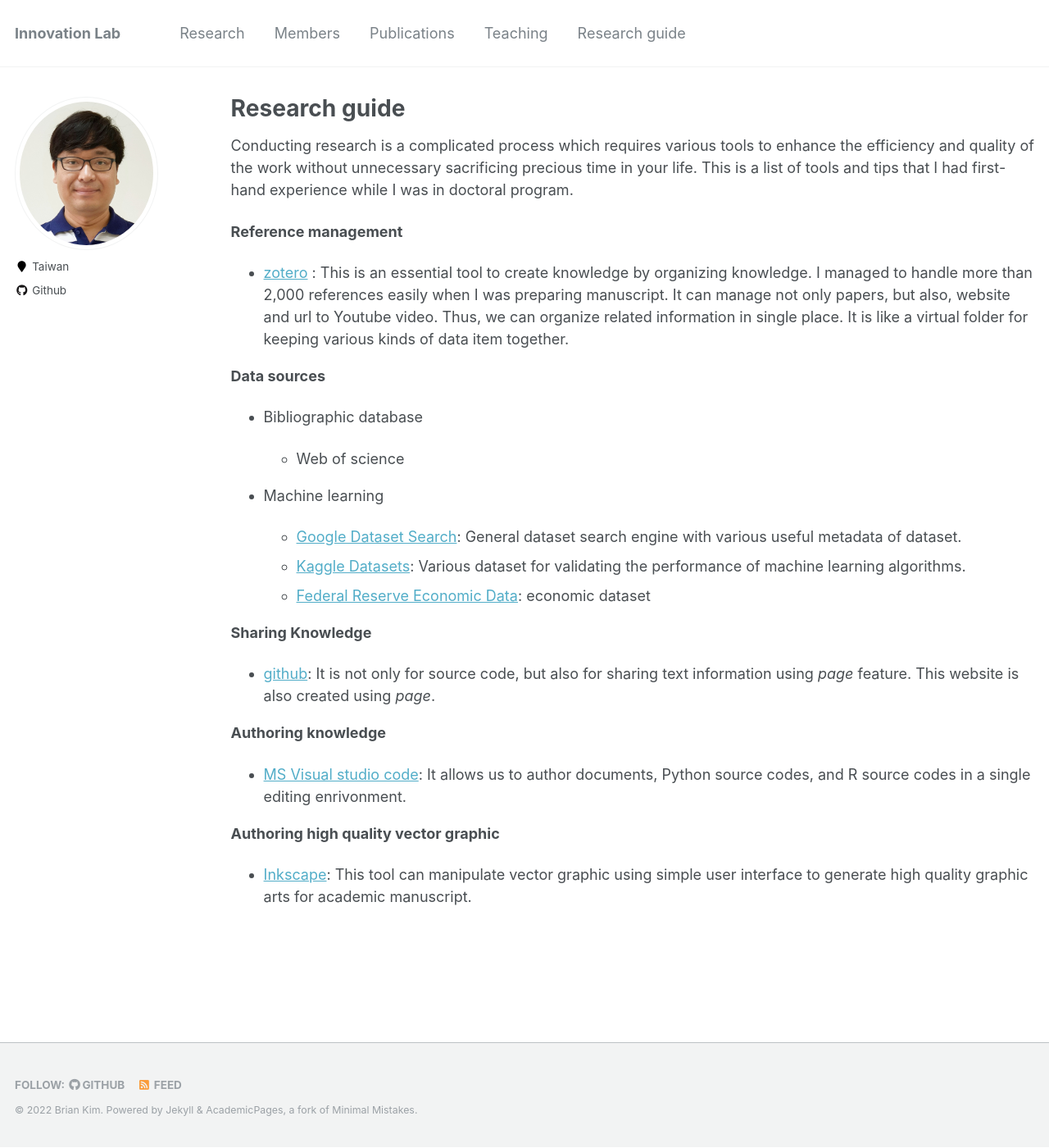
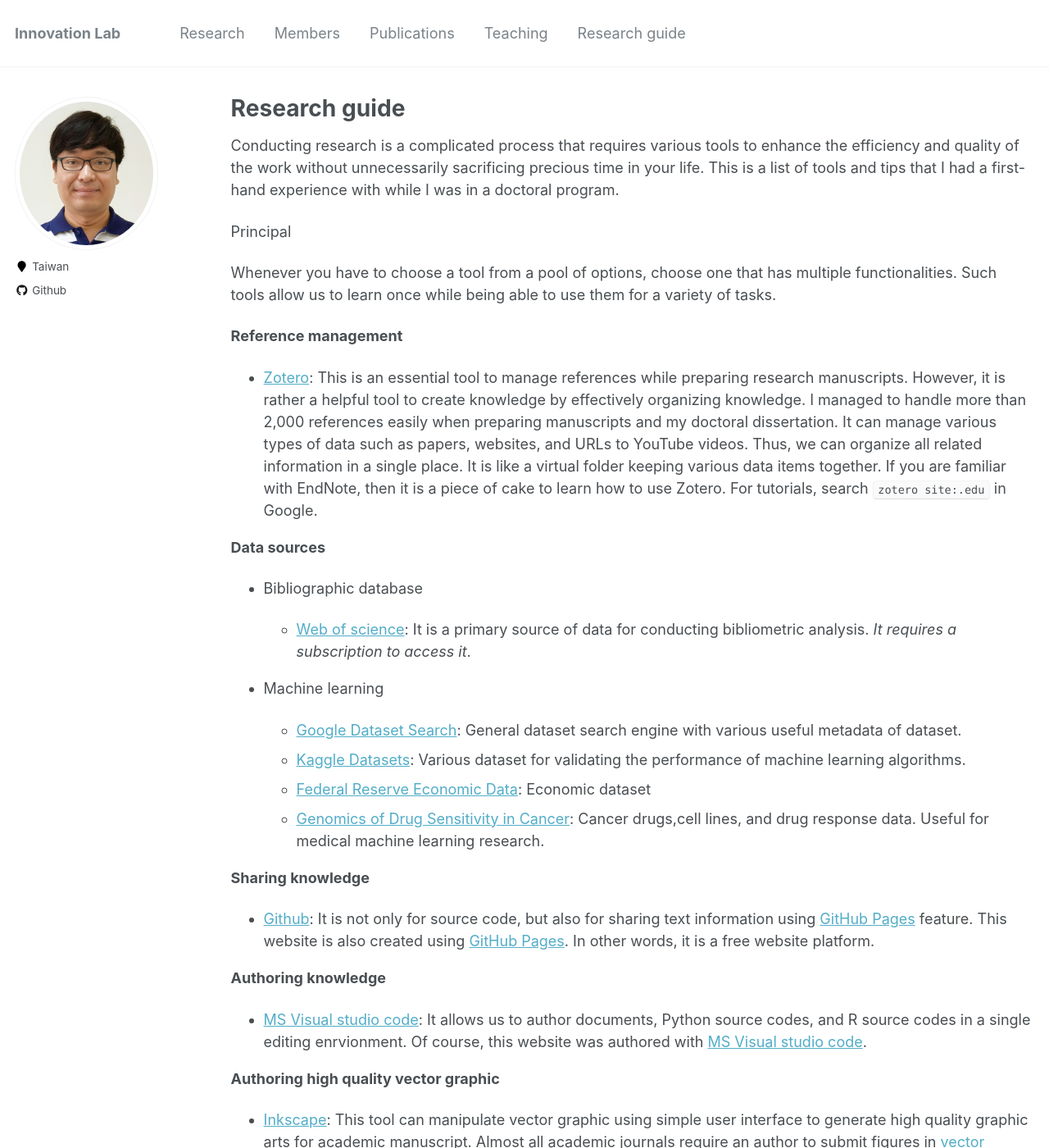
Before and after one commit to thugmba/innovationlab, a Jekyll site: the page built from _pages/guide.md, in a window 1280 px wide and 1400 px high. Shown: the whole window at 82% size. Built offline with Jekyll 4.4.1, drawn with Linux system fonts in a browser that asks for light colours; some of the changed text lies outside the part shown.

Commit message:
fix guide

```diff
--- a/_pages/guide.md
+++ b/_pages/guide.md
@@ -5,32 +5,37 @@ permalink: /guide/
 author_profile: true
 ---
 
-Conducting research is a complicated process which requires various tools to enhance the efficiency and quality of the work without unnecessary sacrificing precious time in your life. This is a list of tools and tips that I had first-hand experience while I was in doctoral program.
+Conducting research is a complicated process that requires various tools to enhance the efficiency and quality of the work without unnecessarily sacrificing precious time in your life. This is a list of tools and tips that I had a first-hand experience with while I was in a doctoral program.
+
+Principal
+
+Whenever you have to choose a tool from a pool of options, choose one that has multiple functionalities. Such tools allow us to learn once while being able to use them for a variety of tasks.
 
 __Reference management__
 
-- [zotero](https://www.zotero.org/) : This is an essential tool to create knowledge by organizing knowledge. I managed to handle more than 2,000 references easily when I was preparing manuscript. It can manage not only papers, but also, website and url to Youtube video. Thus, we can organize related information in single place. It is like a virtual folder for keeping various kinds of data item together.
+- [Zotero](https://www.zotero.org/): This is an essential tool to manage references while preparing research manuscripts. However, it is rather a helpful tool to create knowledge by effectively organizing knowledge. I managed to handle more than 2,000 references easily when preparing manuscripts and my doctoral dissertation. It can manage various types of data such as papers, websites, and URLs to YouTube videos. Thus, we can organize all related information in a single place. It is like a virtual folder keeping various data items together. If you are familiar with EndNote, then it is a piece of cake to learn how to use Zotero. For tutorials, search `zotero site:.edu` in Google.
 
 __Data sources__
 
 - Bibliographic database
 
-  - Web of science
+  - [Web of science](https://www.webofscience.com/): It is a primary source of data for conducting bibliometric analysis. _It requires a subscription to access it_.
 
 - Machine learning
 
   - [Google Dataset Search](https://datasetsearch.research.google.com/): General dataset search engine with various useful metadata of dataset.
   - [Kaggle Datasets](https://www.kaggle.com/datasets): Various dataset for validating the performance of machine learning algorithms.
-  - [Federal Reserve Economic Data](https://fred.stlouisfed.org/): economic dataset
+  - [Federal Reserve Economic Data](https://fred.stlouisfed.org/): Economic dataset
+  - [Genomics of Drug Sensitivity in Cancer](https://www.cancerrxgene.org/): Cancer drugs,cell lines, and drug response data. Useful for medical machine learning research.
 
-__Sharing Knowledge__
+__Sharing knowledge__
 
-- [github](https://github.com/): It is not only for source code, but also for sharing text information using _page_ feature. This website is also created using _page_.
+- [Github](https://github.com/): It is not only for source code, but also for sharing text information using [GitHub Pages](https://pages.github.com/) feature. This website is also created using [GitHub Pages](https://pages.github.com/). In other words, it is a free website platform.
 
 __Authoring knowledge__
 
-- [MS Visual studio code](https://code.visualstudio.com/): It allows us to author documents, Python source codes, and R source codes in a single editing enrivonment.
+- [MS Visual studio code](https://code.visualstudio.com/): It allows us to author documents, Python source codes, and R source codes in a single editing enrvionment. Of course, this website was authored with [MS Visual studio code](https://code.visualstudio.com/).
 
 __Authoring high quality vector graphic__
 
-- [Inkscape](https://inkscape.org/): This tool can manipulate vector graphic using simple user interface to generate high quality graphic arts for academic manuscript.
+- [Inkscape](https://inkscape.org/): This tool can manipulate vector graphic using simple user interface to generate high quality graphic arts for academic manuscript. Almost all academic journals require an author to submit figures in [vector graphic format](https://www.elsevier.com/journals/technological-forecasting-and-social-change/0040-1625/guide-for-authors) to maintain the quality of pictures in the paper.
```
